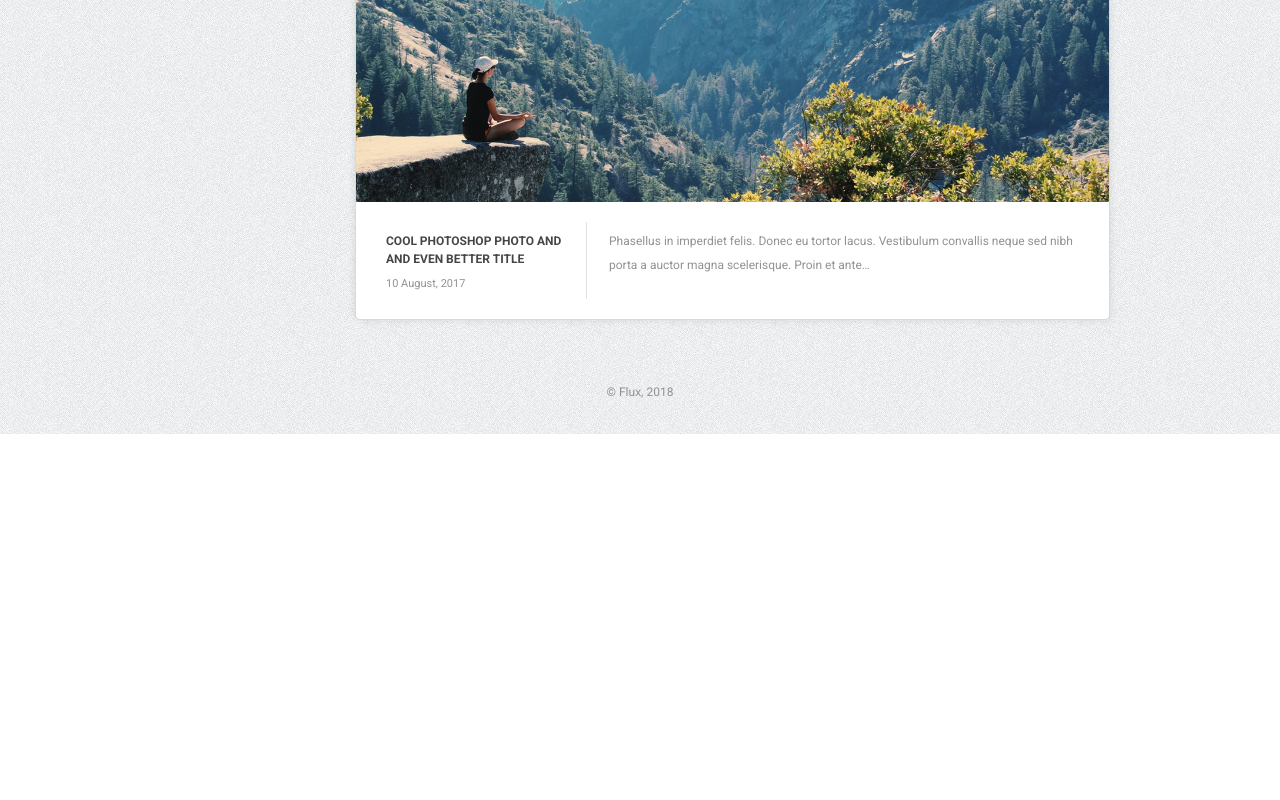
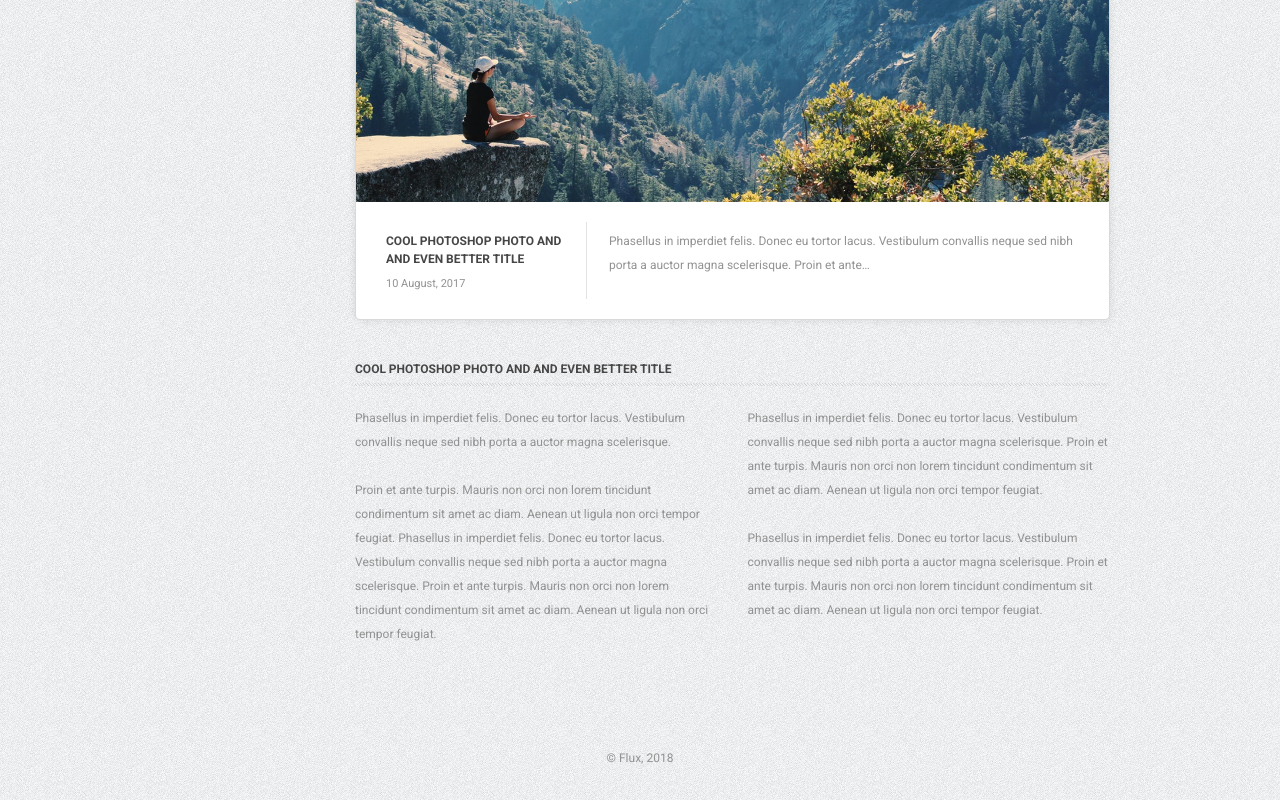
Before and after one commit to alexnesterov/photo_react, a Gatsby site: page / in a window 1280 px wide. Shown: the part 1840-2640 px from the top of the page. Before the commit the page ends 2274 px from the top, so only its background shows below. Built offline with nearby package versions, Linux system fonts and the light colour scheme; Gatsby itself is replaced by a stand-in of ours.

Commit message:
Add Info component

```diff
--- /dev/null
+++ b/src/components/Info/Info.js
@@ -0,0 +1,118 @@
+import React from 'react';
+import styled from 'styled-components';
+
+import { _color, _media } from '../../base/constants';
+import { StaticQuery, graphql } from 'gatsby';
+
+import underline from './underline.jpg';
+
+/**
+ * Styled Components
+ */
+const InfoBlock = styled.div`
+  padding: 40px 0;
+`;
+
+const InfoTitle = styled.h2`
+  margin: 0 0 20px;
+  color: ${_color.primary};
+  font-size: 12px;
+  line-height: 18px;
+  text-transform: uppercase;
+
+  &:after {
+    content: '';
+    display: block;
+    height: 3px;
+    margin: 5px 0 0;
+    background: url(${underline}) repeat-x;
+    opacity: 0.1;
+  }
+`;
+
+const InfoContent = styled.div`
+  display: flex;
+  margin-left: -15px;
+  margin-right: -15px;
+
+  ${_media.phone`
+    display: block;
+  `}
+
+  p {
+    margin: 24px 0;
+
+    &:first-child {
+      margin-top: 0;
+    }
+
+    &:last-child {
+      margin-bottom: 0;
+    }
+  }
+`;
+
+const InfoCol = styled.div`
+  padding: 0 15px;
+  flex: 0 0 50%;
+  max-width: 50%;
+
+  ${_media.phone`
+    max-width: 100%;
+    margin-bottom: 24px;
+
+    &:last-child {
+      margin-bottom: 0;
+    }
+  `}
+`;
+
+/**
+ * Inco Component
+ */
+const Info = () => {
+  return (
+    <StaticQuery
+      query={graphql`
+        query InfoQuery {
+          allMarkdownRemark(
+            filter: { frontmatter: { component: { eq: "Info" } } }
+          ) {
+            edges {
+              node {
+                id
+                frontmatter {
+                  component
+                  title
+                  col1
+                  col2
+                }
+              }
+            }
+          }
+        }
+      `}
+      render={({ allMarkdownRemark }) => (
+        <InfoBlock>
+          <InfoTitle>
+            {allMarkdownRemark.edges[0].node.frontmatter.title}
+          </InfoTitle>
+          <InfoContent>
+            <InfoCol
+              dangerouslySetInnerHTML={{
+                __html: allMarkdownRemark.edges[0].node.frontmatter.col1,
+              }}
+            />
+            <InfoCol
+              dangerouslySetInnerHTML={{
+                __html: allMarkdownRemark.edges[0].node.frontmatter.col2,
+              }}
+            />
+          </InfoContent>
+        </InfoBlock>
+      )}
+    />
+  );
+};
+
+export default Info;
--- /dev/null
+++ b/src/components/Info/index.js
@@ -0,0 +1,2 @@
+import Info from './Info';
+export default Info;
--- a/src/components/PostList.js
+++ b/src/components/PostList.js
@@ -24,7 +24,6 @@ const PostListItem = styled.li`
  * Post List Component
  */
 const PostList = ({ posts }) => {
-  console.log(posts);
   return (
     <PostListBlock>
       {posts.map(post => (
--- /dev/null
+++ b/src/content/info.md
@@ -0,0 +1,29 @@
+---
+component: 'Info'
+title: 'Cool Photoshop photo and and even better title'
+col1: '<p>
+  Phasellus in imperdiet felis. Donec eu tortor lacus. Vestibulum
+  convallis neque sed nibh porta a auctor magna scelerisque.
+  </p>
+  <p>
+  Proin et ante turpis. Mauris non orci non lorem tincidunt
+  condimentum sit amet ac diam. Aenean ut ligula non orci tempor
+  feugiat. Phasellus in imperdiet felis. Donec eu tortor lacus.
+  Vestibulum convallis neque sed nibh porta a auctor magna
+  scelerisque. Proin et ante turpis. Mauris non orci non lorem
+  tincidunt condimentum sit amet ac diam. Aenean ut ligula non
+  orci tempor feugiat.
+  </p>'
+col2: '<p>
+  Phasellus in imperdiet felis. Donec eu tortor lacus. Vestibulum
+  convallis neque sed nibh porta a auctor magna scelerisque. Proin
+  et ante turpis. Mauris non orci non lorem tincidunt condimentum
+  sit amet ac diam. Aenean ut ligula non orci tempor feugiat.
+  </p>
+  <p>
+  Phasellus in imperdiet felis. Donec eu tortor lacus. Vestibulum
+  convallis neque sed nibh porta a auctor magna scelerisque. Proin
+  et ante turpis. Mauris non orci non lorem tincidunt condimentum
+  sit amet ac diam. Aenean ut ligula non orci tempor feugiat.
+  </p>'
+---
--- a/src/content/work/work001.md
+++ b/src/content/work/work001.md
@@ -1,7 +1,8 @@
 ---
-title: "COOL PHOTOSHOP PHOTO AND AND EVEN BETTER TITLE"
-date: "2017-08-10"
-image: "../../images/post001.jpeg"
+component: 'Work'
+title: 'COOL PHOTOSHOP PHOTO AND AND EVEN BETTER TITLE'
+date: '2017-08-10'
+image: '../../images/post001.jpeg'
 ---
 
 Phasellus in imperdiet felis. Donec eu tortor lacus. Vestibulum convallis neque sed nibh porta a auctor magna scelerisque. Proin et ante turpis. Mauris non orci non lorem tincidunt condimentum sit amet ac diam. Aenean ut ligula non orci tempor feugiat.
--- a/src/content/work/work002.md
+++ b/src/content/work/work002.md
@@ -1,7 +1,8 @@
 ---
-title: "COOL PHOTOSHOP PHOTO AND AND EVEN BETTER TITLE"
-date: "2017-08-11"
-image: "../../images/post002.jpeg"
+component: 'Work'
+title: 'COOL PHOTOSHOP PHOTO AND AND EVEN BETTER TITLE'
+date: '2017-08-11'
+image: '../../images/post002.jpeg'
 ---
 
 Phasellus in imperdiet felis. Donec eu tortor lacus. Vestibulum convallis neque sed nibh porta a auctor magna scelerisque. Proin et ante turpis. Mauris non orci non lorem tincidunt condimentum sit amet ac diam. Aenean ut ligula non orci tempor feugiat.
--- a/src/content/work/work003.md
+++ b/src/content/work/work003.md
@@ -1,7 +1,8 @@
 ---
-title: "COOL PHOTOSHOP PHOTO AND AND EVEN BETTER TITLE"
-date: "2017-08-12"
-image: "../../images/post003.jpeg"
+component: 'Work'
+title: 'COOL PHOTOSHOP PHOTO AND AND EVEN BETTER TITLE'
+date: '2017-08-12'
+image: '../../images/post003.jpeg'
 ---
 
 Phasellus in imperdiet felis. Donec eu tortor lacus. Vestibulum convallis neque sed nibh porta a auctor magna scelerisque. Proin et ante turpis. Mauris non orci non lorem tincidunt condimentum sit amet ac diam. Aenean ut ligula non orci tempor feugiat.
--- a/src/pages/index.js
+++ b/src/pages/index.js
@@ -3,6 +3,7 @@ import { graphql } from 'gatsby';
 
 import Layout from '../layouts/Main';
 import PostList from '../components/PostList';
+import Info from '../components/Info';
 
 /**
  * Index Page Component
@@ -10,6 +11,7 @@ import PostList from '../components/PostList';
 const IndexPage = ({ data }) => (
   <Layout>
     <PostList posts={data.allMarkdownRemark.edges} />
+    <Info />
   </Layout>
 );
 
@@ -19,6 +21,7 @@ const IndexPage = ({ data }) => (
 export const query = graphql`
   query IndexPageQuery {
     allMarkdownRemark (
+      filter: {frontmatter: {component: {eq: "Work"}}}
       sort: { order: DESC, fields: [frontmatter___date] }
     ) {
       totalCount
```
Also changed, not shown: src/components/Info/underline.jpg (added).
